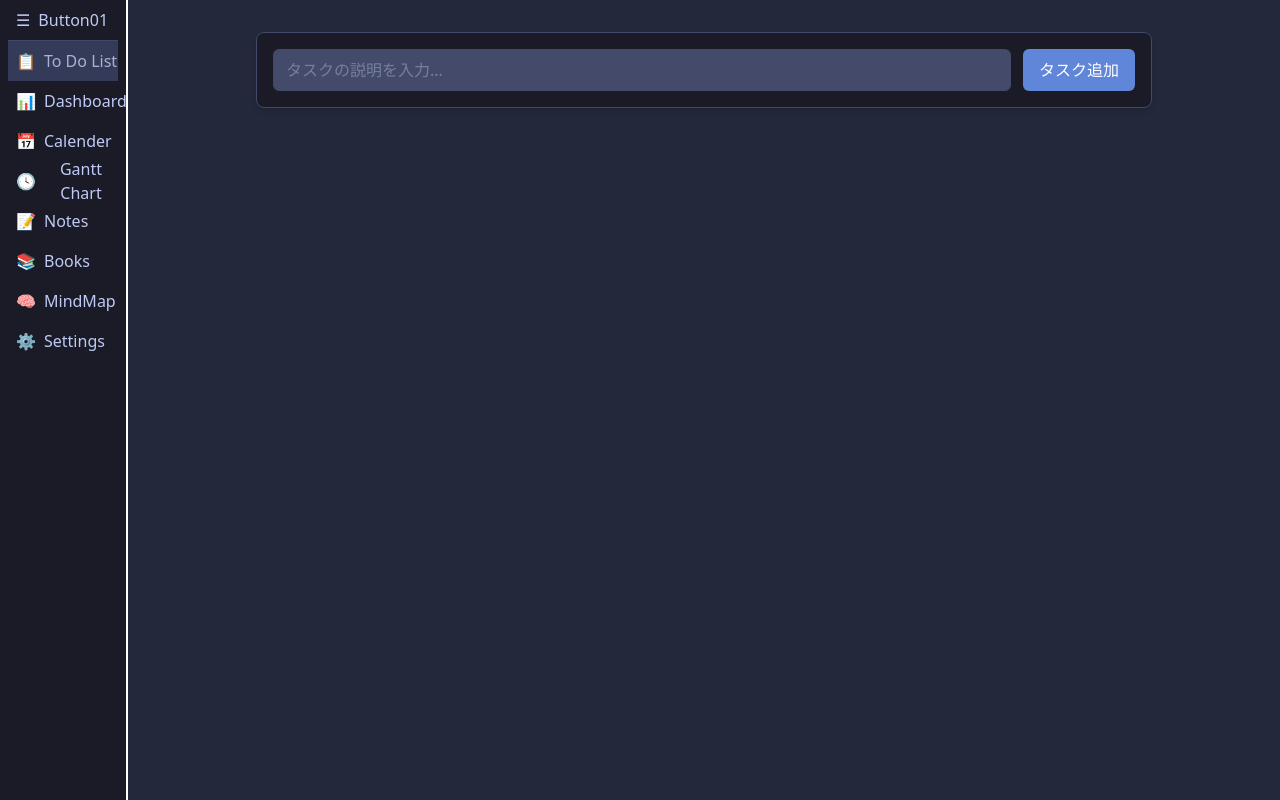
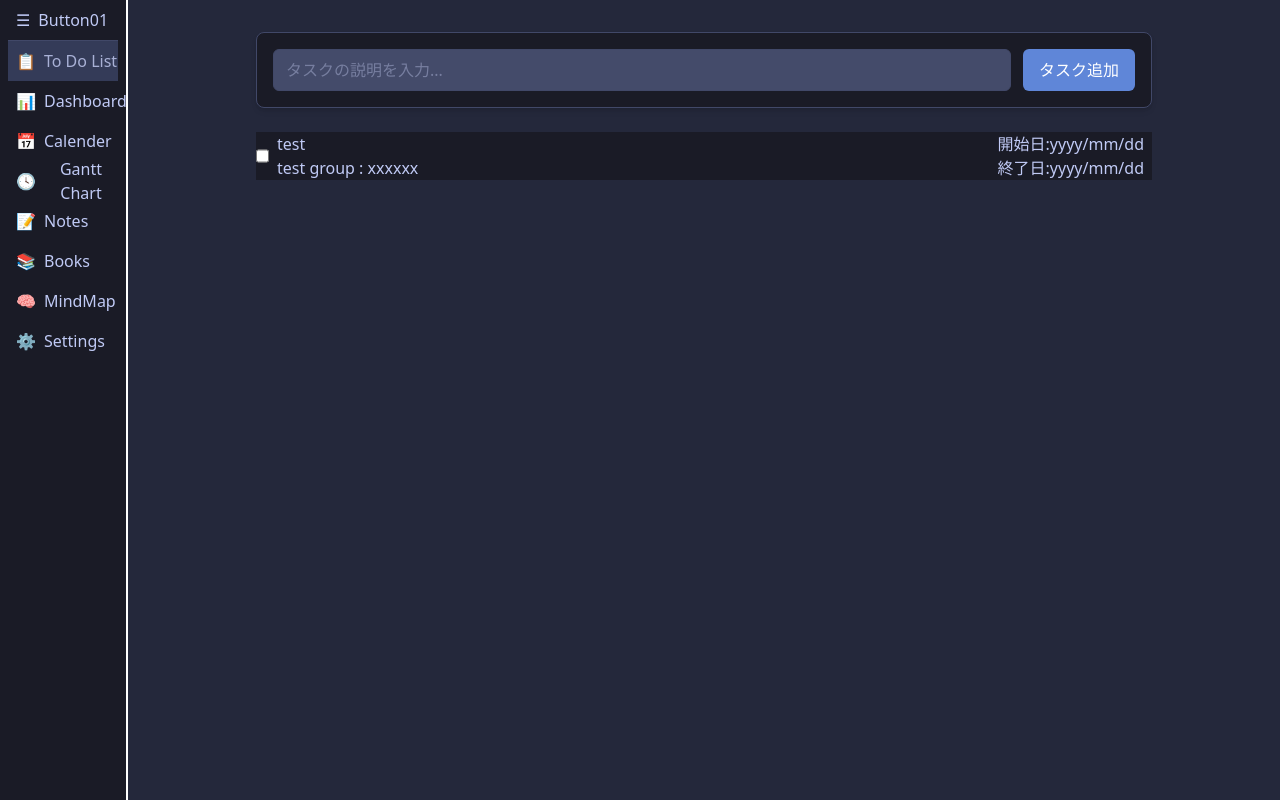
Before and after one commit to karasunokoppu/norunos-platform, a React (Vite) app: page / in a window 1280 px wide. Built offline with nearby package versions, Linux system fonts and the light colour scheme.

Commit message:
to do list UIを更新

```diff
--- a/src/App.tsx
+++ b/src/App.tsx
@@ -2,9 +2,26 @@ import "./App.css";
 import { useEffect, useState } from "react";
 import MainField from "./MainField";
 import SideBar from "./SideBar";
+import { Task } from "./type";
 
 function App() {
 	const [currentContent, setContent] = useState<string>("To Do List");
+	const [tasks, setTasks] = useState<Task[]>([
+		{
+			id: "xxxxxx",
+			description: "test",
+			details: "test details",
+			start_date: "yyyy/mm/dd",
+			end_date: "yyyy/mm/dd",
+			group: "test group",
+			completed: false,
+			subtasks: [{
+				id:"subtask id",
+				description: "subtask description",
+				completed: false,
+			}]
+		},
+	]);
 
 	useEffect(() => {
 		const handler = (e: MouseEvent) => e.preventDefault();
@@ -15,7 +32,7 @@ function App() {
 	return (
 		<main className="h-full w-full flex flex-row gap-0">
 			<SideBar currentContent={currentContent} onSelectContent={setContent} />
-			<MainField currentContent={currentContent} />
+			<MainField currentContent={currentContent} tasks={tasks} />
 		</main>
 	);
 }
--- a/src/MainField.tsx
+++ b/src/MainField.tsx
@@ -7,16 +7,18 @@ import NotesView from "./components/Notes/NotesView";
 import SettingsView from "./components/Settings/Settings";
 import ToDoListView from "./components/ToDoList/ToDoList";
 import MindMapView from "./components/MindMap/MindMap";
+import { Task } from "./type";
 
 interface MainFieldProps {
 	currentContent: string;
+	tasks: Task[];
 }
 
-const MainField: React.FC<MainFieldProps> = ({ currentContent }) => {
+const MainField: React.FC<MainFieldProps> = ({ currentContent, tasks }) => {
 	return (
 		<div className="w-full bg-bg-secondary">
 			{currentContent === "To Do List" ? (
-				<ToDoListView />
+				<ToDoListView tasks={tasks} />
 			) : currentContent === "Dashboard" ? (
 				<DashboardView />
 			) : currentContent === "Calender" ? (
--- /dev/null
+++ b/src/components/ToDoList/SubTaskCard.tsx
@@ -0,0 +1,29 @@
+import React from "react";
+import { Subtask } from "../../type";
+
+interface SubTaskCardProps {
+    subtasks: Subtask[];
+    isOpened: boolean;
+}
+
+const SubTaskCard: React.FC<SubTaskCardProps> = ({
+    subtasks,
+    isOpened,
+}) => {
+    return(
+        <div>
+            {isOpened && (
+                <div>
+                    {subtasks.map((subtask: Subtask) => (
+                    <div>
+                        <input type="checkbox" checked={subtask.completed}/>
+                        <label>{subtask.description}</label>
+                    </div>
+                ))}
+                </div>
+            )}
+        </div>
+    );
+}
+
+export default SubTaskCard;
--- /dev/null
+++ b/src/components/ToDoList/TaskCard.tsx
@@ -0,0 +1,48 @@
+import type React from "react";
+import { Task } from "../../type";
+import { useState } from "react";
+import SubTaskCard from "./SubTaskCard";
+
+interface TaskCardProps {
+	task: Task;
+}
+
+const TaskCard: React.FC<TaskCardProps> = ({task}) => {
+    const [isOpened, setIsOpened] = useState(false);
+
+	return (
+        <div className="w-full bg-bg-primary text-text-primary">
+            <div className="flex flex-row">
+                <input type="checkbox" checked={task.completed} />
+                <div
+                onClick={()=>setIsOpened(!isOpened)}
+                className="w-full px-2 flex flex-row justify-between"
+                >
+                    <div className="w-fit flex flex-row items-center gap-3">
+                        <div className="flex flex-col">
+                            <label>{task.description}</label>
+                            <label>{task.group} : {task.id}</label>
+                        </div>
+                    </div>
+                    <div>
+                        <div className="grid">
+                            <label>開始日:{task.start_date}</label>
+                            <label>終了日:{task.end_date}</label>
+                        </div>
+                    </div>
+                </div>
+            </div>
+            {task.subtasks.length != 0 ? (
+                <SubTaskCard
+                subtasks={task.subtasks}
+                isOpened={isOpened}
+                />
+            ) : (
+                <div>-</div>
+            )}
+
+        </div>
+    );
+};
+
+export default TaskCard;
--- a/src/components/ToDoList/TaskInput.tsx
+++ b/src/components/ToDoList/TaskInput.tsx
@@ -2,12 +2,12 @@ import React from "react";
 import NorunoDatePicker from "../../ui/NorunoDatePicker";
 import NorunoDropdown from "../../ui/NorunoDropdown";
 
-type TaskInputProps = {}
+type TaskInputProps = {};
 
 const TaskInput: React.FC<TaskInputProps> = () => {
 	const [isInputOpen, setIsInputOpen] = React.useState(false);
 	const [description, setDescription] = React.useState("");
-	const [details, setDetails] = React.useState("")
+	const [details, setDetails] = React.useState("");
 	//Start Date
 	const [isSDPOpen, setIsSDPOpen] = React.useState(false);
 	const [startDate, setStartDate] = React.useState("");
--- a/src/components/ToDoList/TaskList.tsx
+++ b/src/components/ToDoList/TaskList.tsx
@@ -1,7 +1,19 @@
-const TaskList = () => {
-    return(
-        <div></div>
-    )
+import React from "react";
+import { Task } from "../../type";
+import TaskCard from "./TaskCard";
+
+interface TaskListProps {
+	tasks: Task[];
 }
 
+const TaskList: React.FC<TaskListProps> = ({ tasks }) => {
+	return (
+		<div className="w-full">
+			{tasks.map((task: Task) => (
+				<TaskCard task={task} />
+			))}
+		</div>
+	);
+};
+
 export default TaskList;
--- a/src/components/ToDoList/ToDoList.tsx
+++ b/src/components/ToDoList/ToDoList.tsx
@@ -1,12 +1,18 @@
+import React from "react";
+import { Task } from "../../type";
 import TaskInput from "./TaskInput";
 import TaskList from "./TaskList";
 
-const ToDoListView = () => {
+interface ToDoListViewProps {
+	tasks: Task[];
+}
+
+const ToDoListView: React.FC<ToDoListViewProps> = ({ tasks }) => {
 	return (
 		<div className="h-full w-full flex justify-center items-start py-8">
 			<div className="h-full w-full max-w-4xl flex flex-col justify-start items-center space-y-6">
 				<TaskInput />
-				<TaskList />
+				<TaskList tasks={tasks} />
 			</div>
 		</div>
 	);
--- /dev/null
+++ b/src/tauri/to_do_list_api.ts
@@ -0,0 +1,11 @@
+import { invoke } from "@tauri-apps/api/core";
+import type { Task } from "../type";
+
+export async function getTasks(): Promise<Task[]> {
+    try{
+        return await invoke<Task[]>("get_tasks");
+    }catch(e){
+        console.error("getTasks failed", e);
+        throw e;
+    }
+}
```
Also changed, not shown: src/type/index.ts (+17 -0 lines).
